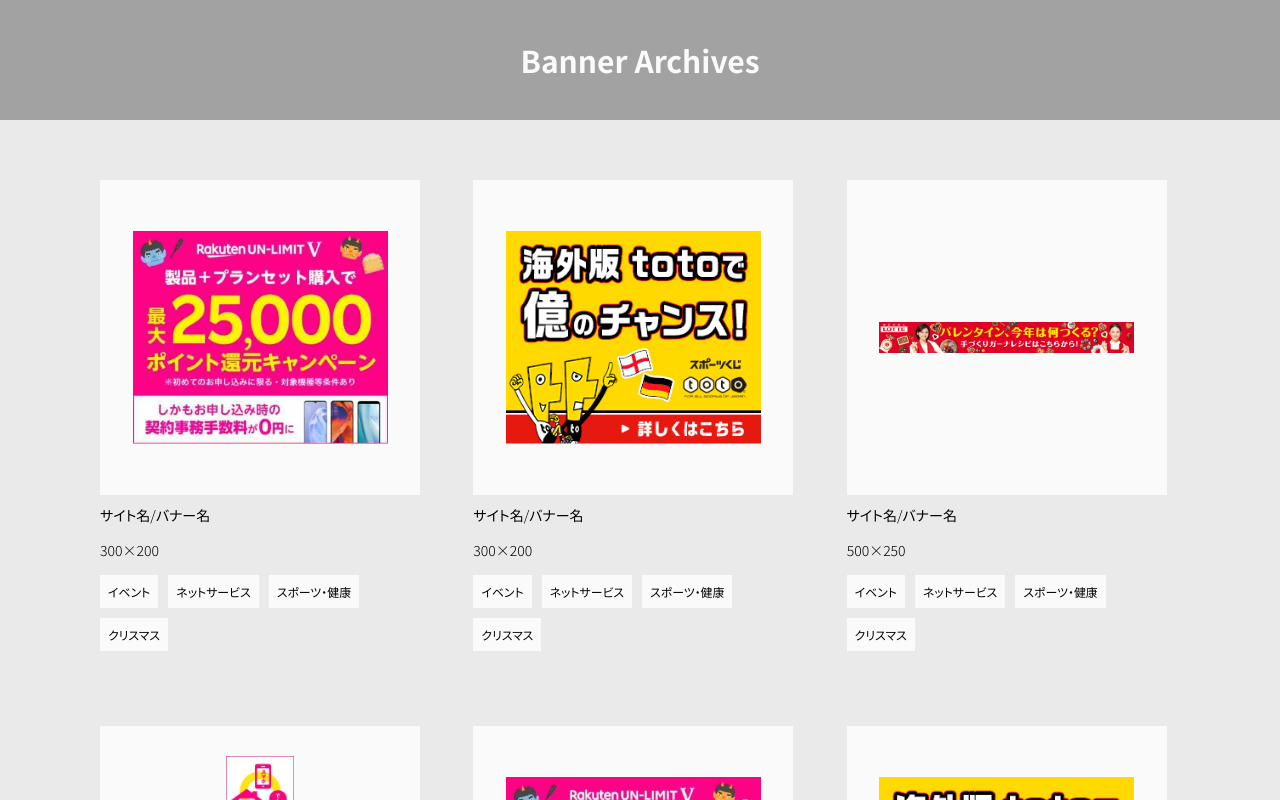
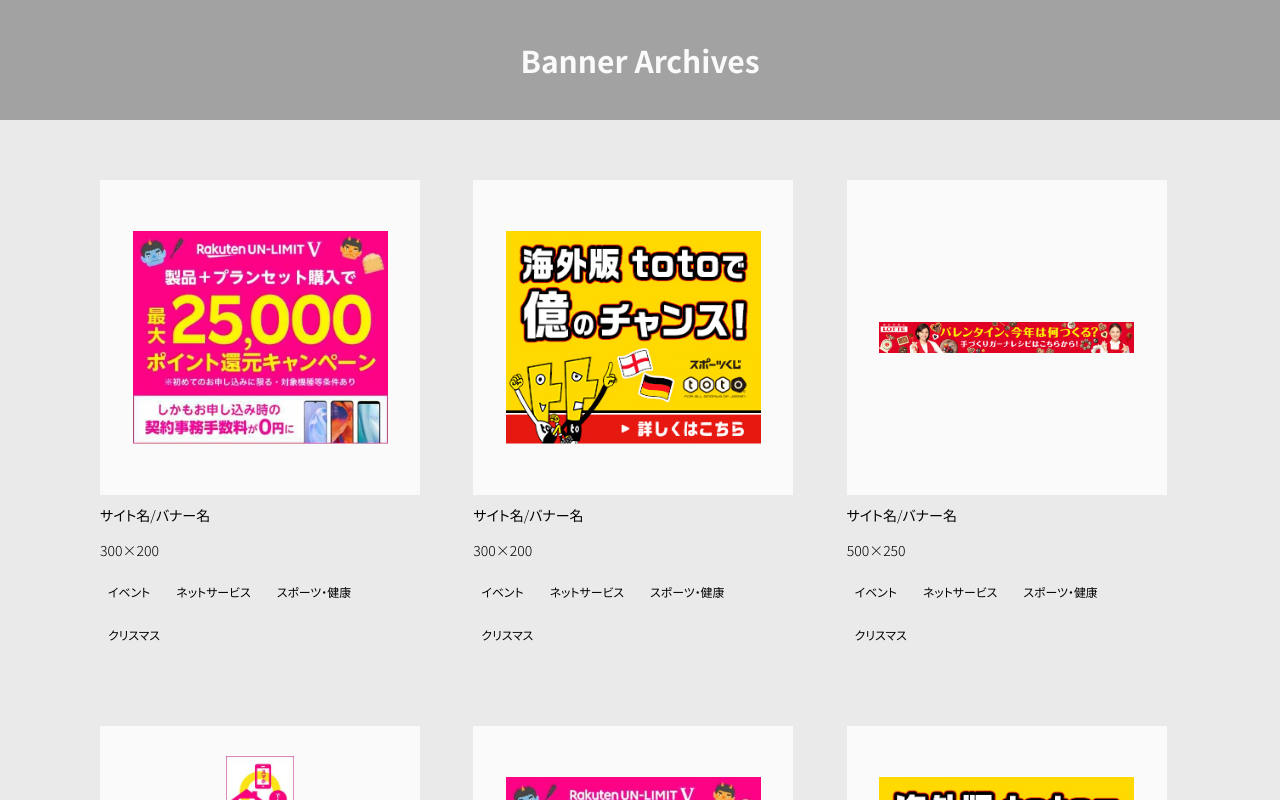
Before and after one commit to curctich/banner_archives, a Next.js app: page / in a window 1280 px wide. Shown: the top 800 px of the page. Built offline with nearby package versions, Linux system fonts and the light colour scheme.

Commit message:
カラーコードを変数に修正

```diff
--- a/styles/component/tag.module.scss
+++ b/styles/component/tag.module.scss
@@ -17,5 +17,6 @@
   height: 100%;
   padding: 8px;
   font-size: 0.85em;
-  background-color: #fafafa;
+  color: var(--c-tag--txt);
+  background-color: var(--c-tag-bg);
 }
```
